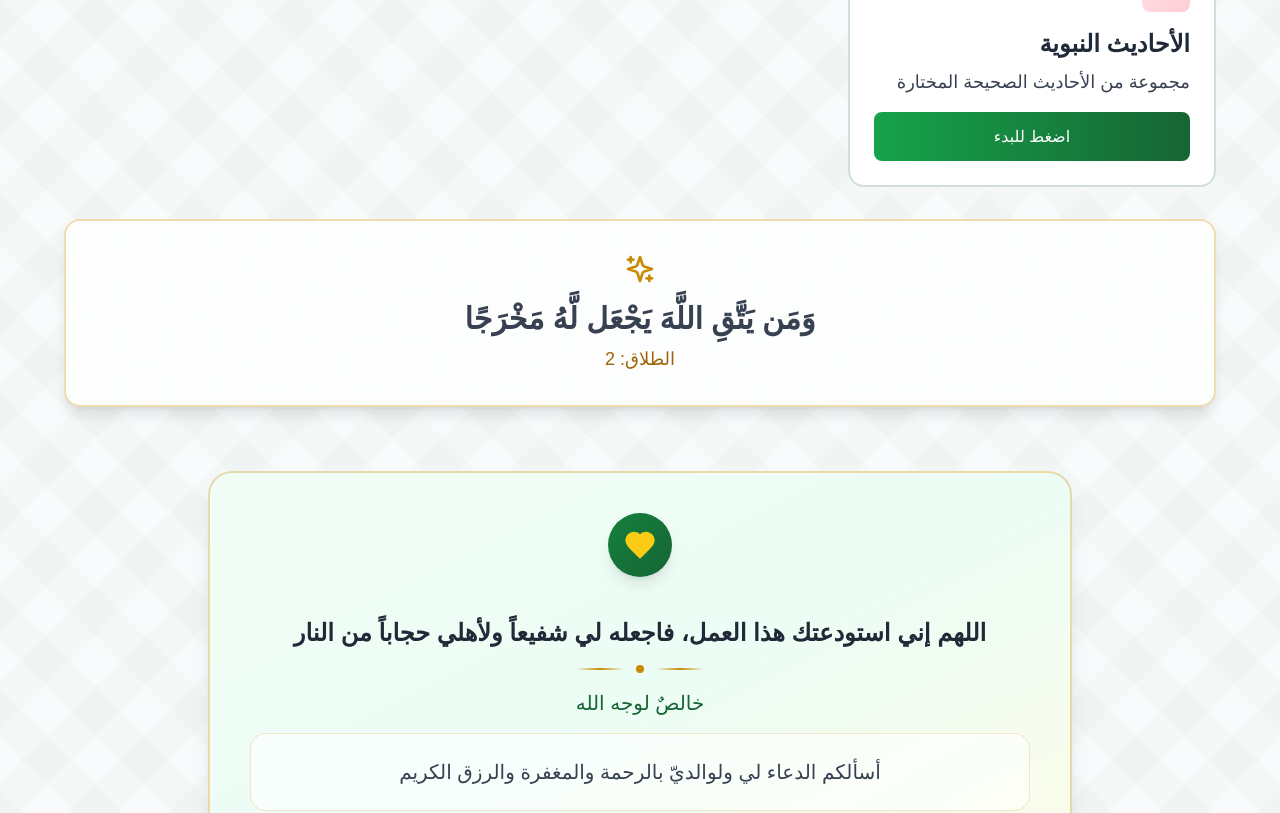
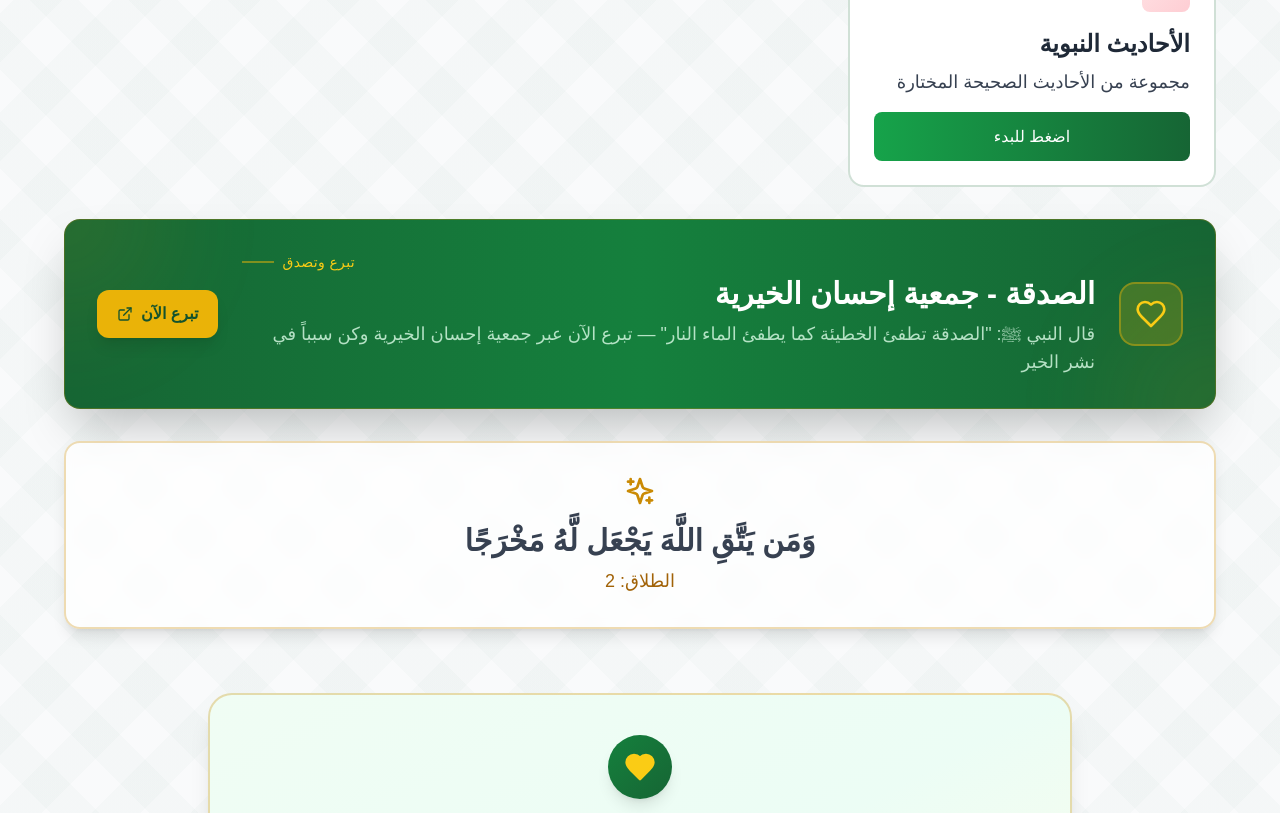
Before and after one commit to msd1398-bot/bousalat-altadabbur, a React (Vite) app: page /muslim-guide in a window 1280 px wide. Shown: the part 1567-2380 px from the top of the page. Built offline with nearby package versions, Linux system fonts and the light colour scheme; no server answers.

Commit message:
Updated MuslimGuide.tsx

```diff
--- a/src/pages/MuslimGuide.tsx
+++ b/src/pages/MuslimGuide.tsx
@@ -1,5 +1,5 @@
 import { useState } from 'react';
-import { BookOpen, Clock, Moon, Sun, Compass, Sparkles, HandHeart, Droplets, Shield } from 'lucide-react';
+import { BookOpen, Clock, Moon, Sun, Compass, Sparkles, HandHeart, Droplets, Shield, Heart, ExternalLink } from 'lucide-react';
 import { useNavigate } from 'react-router-dom';
 import Footer from '../components/Footer';
 import Azkar from '../components/Azkar';
@@ -219,6 +219,41 @@ export default function MuslimGuide() {
           </button>
         </div>
 
+        <a
+          href="https://ihsaan.org.sa"
+          target="_blank"
+          rel="noopener noreferrer"
+          className="block mb-8 group"
+        >
+          <div className="relative overflow-hidden bg-gradient-to-r from-green-800 via-green-700 to-green-800 rounded-2xl p-6 md:p-8 shadow-2xl border border-yellow-600/30 hover:border-yellow-500/60 transition-all duration-300 hover:shadow-yellow-600/20 hover:shadow-2xl">
+            <div className="absolute inset-0 opacity-10">
+              <div className="absolute top-0 left-0 w-48 h-48 bg-yellow-400 rounded-full blur-3xl -translate-x-1/2 -translate-y-1/2"></div>
+              <div className="absolute bottom-0 right-0 w-48 h-48 bg-yellow-400 rounded-full blur-3xl translate-x-1/2 translate-y-1/2"></div>
+            </div>
+            <div className="relative flex flex-col md:flex-row items-center gap-6 text-right">
+              <div className="flex-shrink-0 w-16 h-16 bg-yellow-500/20 border-2 border-yellow-500/40 rounded-2xl flex items-center justify-center group-hover:bg-yellow-500/30 transition-all duration-300">
+                <Heart className="w-8 h-8 text-yellow-400" />
+              </div>
+              <div className="flex-1 text-center md:text-right">
+                <div className="flex items-center justify-center md:justify-end gap-2 mb-1">
+                  <span className="text-yellow-400 text-sm font-medium tracking-wide" style={{ fontFamily: 'Traditional Arabic, Arial' }}>تبرع وتصدق</span>
+                  <div className="w-8 h-0.5 bg-yellow-500/50"></div>
+                </div>
+                <h3 className="text-2xl md:text-3xl font-bold text-white mb-2" style={{ fontFamily: 'Traditional Arabic, Arial' }}>
+                  الصدقة - جمعية إحسان الخيرية
+                </h3>
+                <p className="text-green-100/80 text-base md:text-lg leading-relaxed" style={{ fontFamily: 'Traditional Arabic, Arial' }}>
+                  قال النبي ﷺ: "الصدقة تطفئ الخطيئة كما يطفئ الماء النار" — تبرع الآن عبر جمعية إحسان الخيرية وكن سبباً في نشر الخير
+                </p>
+              </div>
+              <div className="flex-shrink-0 flex items-center gap-2 bg-yellow-500 hover:bg-yellow-400 text-green-900 font-bold px-5 py-3 rounded-xl transition-all duration-300 group-hover:scale-105 shadow-lg">
+                <span style={{ fontFamily: 'Traditional Arabic, Arial' }}>تبرع الآن</span>
+                <ExternalLink className="w-4 h-4" />
+              </div>
+            </div>
+          </div>
+        </a>
+
         <div className="bg-white/80 dark:bg-gray-800/80 backdrop-blur-sm rounded-2xl p-8 shadow-lg text-center border-2 border-yellow-600/30 dark:border-yellow-500/30">
           <Sparkles className="w-8 h-8 text-yellow-600 dark:text-yellow-500 mx-auto mb-4" />
           <p className="text-gray-700 dark:text-gray-200 text-2xl md:text-3xl leading-relaxed font-semibold mb-2" style={{ fontFamily: 'Traditional Arabic, Arial' }}>
```
